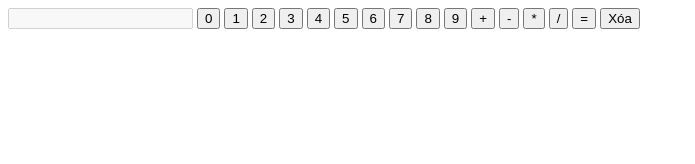
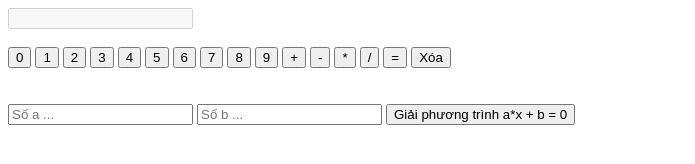
Before and after one commit to dolan1090/hocJS, a plain HTML site: page index.html in a window 1280 px wide. Shown: the whole page, without its empty margins (0-695 px from the left). Drawn offline with Linux system fonts and the light colour scheme.

Commit message:
update pt 1

```diff
--- a/index.html
+++ b/index.html
@@ -7,8 +7,11 @@
     <title>Máy tính casino</title>
   </head>
   <body>
+    <input id="itemManHinh" value="" disabled />
+
+    <br /><br />
+
     <section class="casino=box">
-      <input id="itemManHinh" value="" disabled />
       <button class="item" onclick="hienThi('0')" value="0">0</button>
       <button class="item" onclick="hienThi('1')" value="1">1</button>
       <button class="item" onclick="hienThi('2')" value="2">2</button>
@@ -27,16 +30,31 @@
       <button class="item" onclick="xoaHet()">Xóa</button>
     </section>
 
+    <br /><br />
+
+    <section class="giai-pt-bac-1">
+      <input class="soA" value="" placeholder="Số a ..." type="number" />
+      <input class="soB" value="" placeholder="Số b ..." type="number" />
+      <button onclick="giai_pt_bac_1()">Giải phương trình a*x + b = 0</button>
+    </section>
+
     <script>
       function hienThi(hienThiBatKy) {
         document.getElementById("itemManHinh").value += hienThiBatKy;
       }
       function bang() {
-        document.getElementById("itemManHinh").value = eval(document.getElementById("itemManHinh").value);
+        document.getElementById("itemManHinh").value = eval(
+          document.getElementById("itemManHinh").value
+        );
       }
       function xoaHet() {
         document.getElementById("itemManHinh").value = "";
       }
+      function giai_pt_bac_1() {
+        var a = document.querySelector(".giai-pt-bac-1 .soA").value;
+        var b = document.querySelector(".giai-pt-bac-1 .soB").value;
+        document.getElementById("itemManHinh").value = -b/a;
+      }
     </script>
   </body>
 </html>
```
